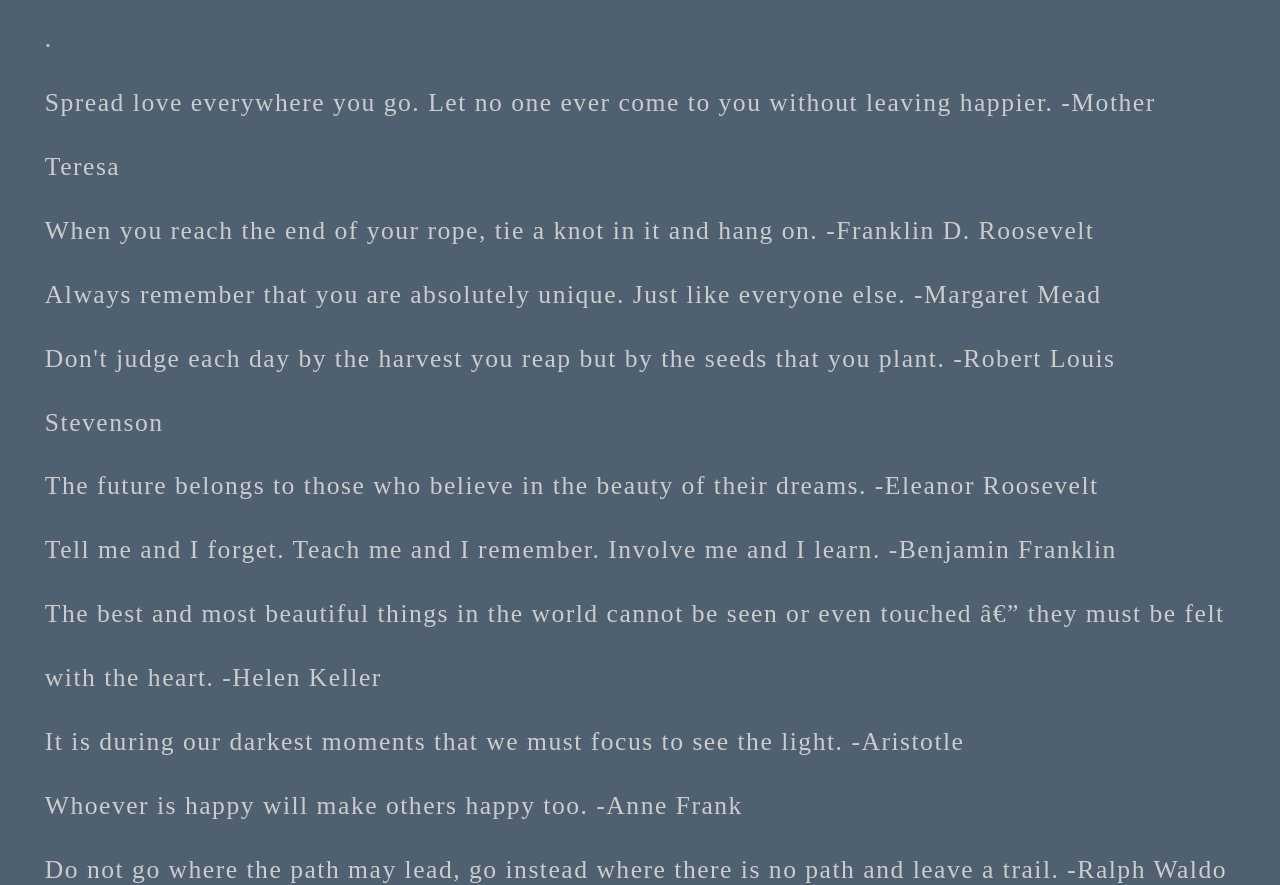
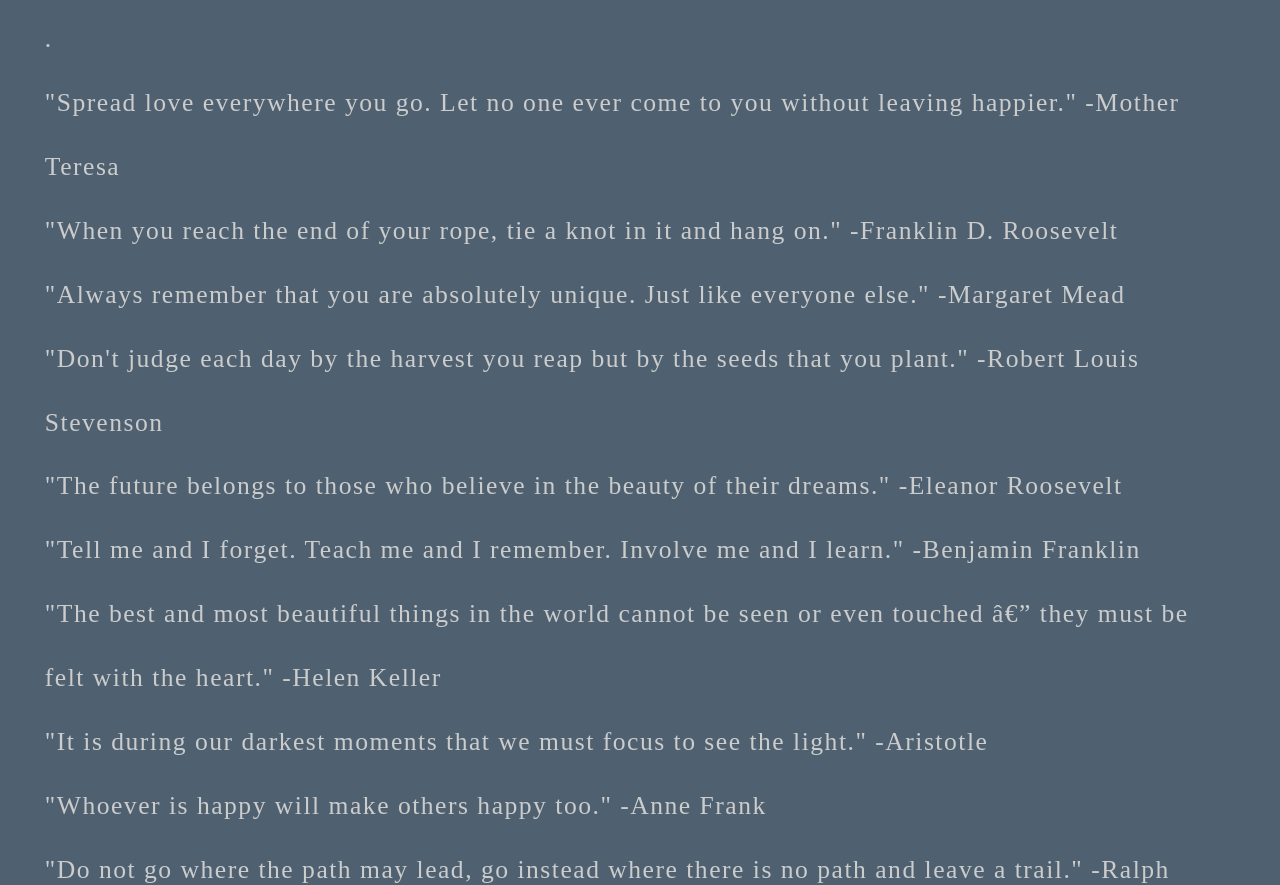
Before and after one commit to JetsonML/JetsonML.github.io, a plain HTML site: page index.html in a window 1280 px wide. Shown: the part 79-964 px from the top of the page. Drawn offline with Linux system fonts and the light colour scheme.

Commit message:
Putting quotes

```diff
--- a/index.html
+++ b/index.html
@@ -34,25 +34,25 @@
             <h2></h2>
              <p>.</p>
             <div>
-                <p>Spread love everywhere you go. Let no one ever come to you without leaving happier. -Mother Teresa</p>
+                <p>"Spread love everywhere you go. Let no one ever come to you without leaving happier." -Mother Teresa</p>
 
-                <p>When you reach the end of your rope, tie a knot in it and hang on. -Franklin D. Roosevelt</p>
+                <p>"When you reach the end of your rope, tie a knot in it and hang on." -Franklin D. Roosevelt</p>
 
-                <p>Always remember that you are absolutely unique. Just like everyone else. -Margaret Mead</p>
+                <p>"Always remember that you are absolutely unique. Just like everyone else." -Margaret Mead</p>
 
-                <p>Don't judge each day by the harvest you reap but by the seeds that you plant. -Robert Louis Stevenson</p>
+                <p>"Don't judge each day by the harvest you reap but by the seeds that you plant." -Robert Louis Stevenson</p>
 
-                <p>The future belongs to those who believe in the beauty of their dreams. -Eleanor Roosevelt</p>
+                <p>"The future belongs to those who believe in the beauty of their dreams." -Eleanor Roosevelt</p>
 
-                <p>Tell me and I forget. Teach me and I remember. Involve me and I learn. -Benjamin Franklin</p>
+                <p>"Tell me and I forget. Teach me and I remember. Involve me and I learn." -Benjamin Franklin</p>
 
-                <p>The best and most beautiful things in the world cannot be seen or even touched â€” they must be felt with the heart. -Helen Keller</p>
+                <p>"The best and most beautiful things in the world cannot be seen or even touched â€” they must be felt with the heart." -Helen Keller</p>
 
-                <p>It is during our darkest moments that we must focus to see the light. -Aristotle</p>
+                <p>"It is during our darkest moments that we must focus to see the light." -Aristotle</p>
 
-                <p>Whoever is happy will make others happy too. -Anne Frank</p>
+                <p>"Whoever is happy will make others happy too." -Anne Frank</p>
 
-                <p>Do not go where the path may lead, go instead where there is no path and leave a trail. -Ralph Waldo Emerson</p>
+                <p>"Do not go where the path may lead, go instead where there is no path and leave a trail." -Ralph Waldo Emerson</p>
             .</div>
         </main>
         <footer class="main-footer active-element"><span class="copyright">&copy;2022</span></footer>
```
